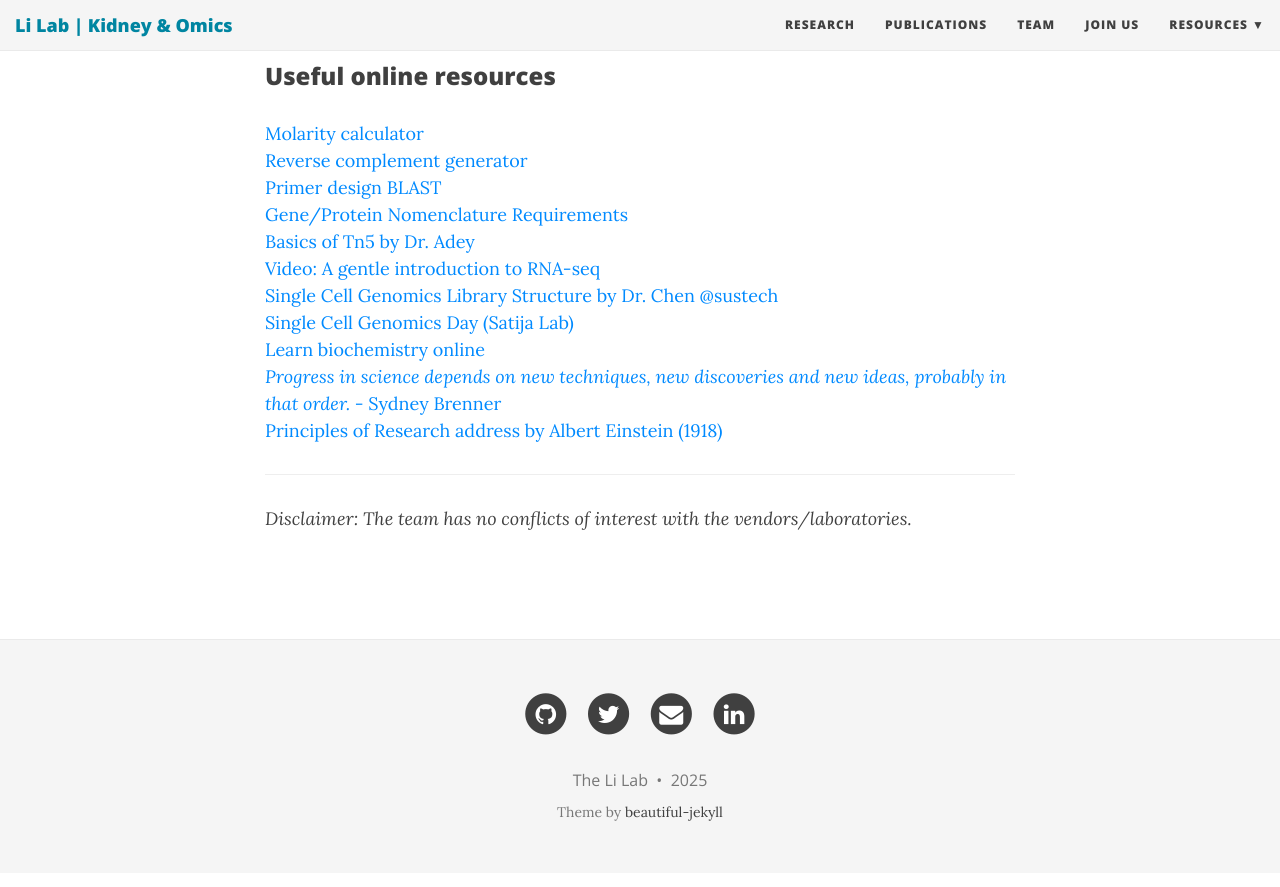
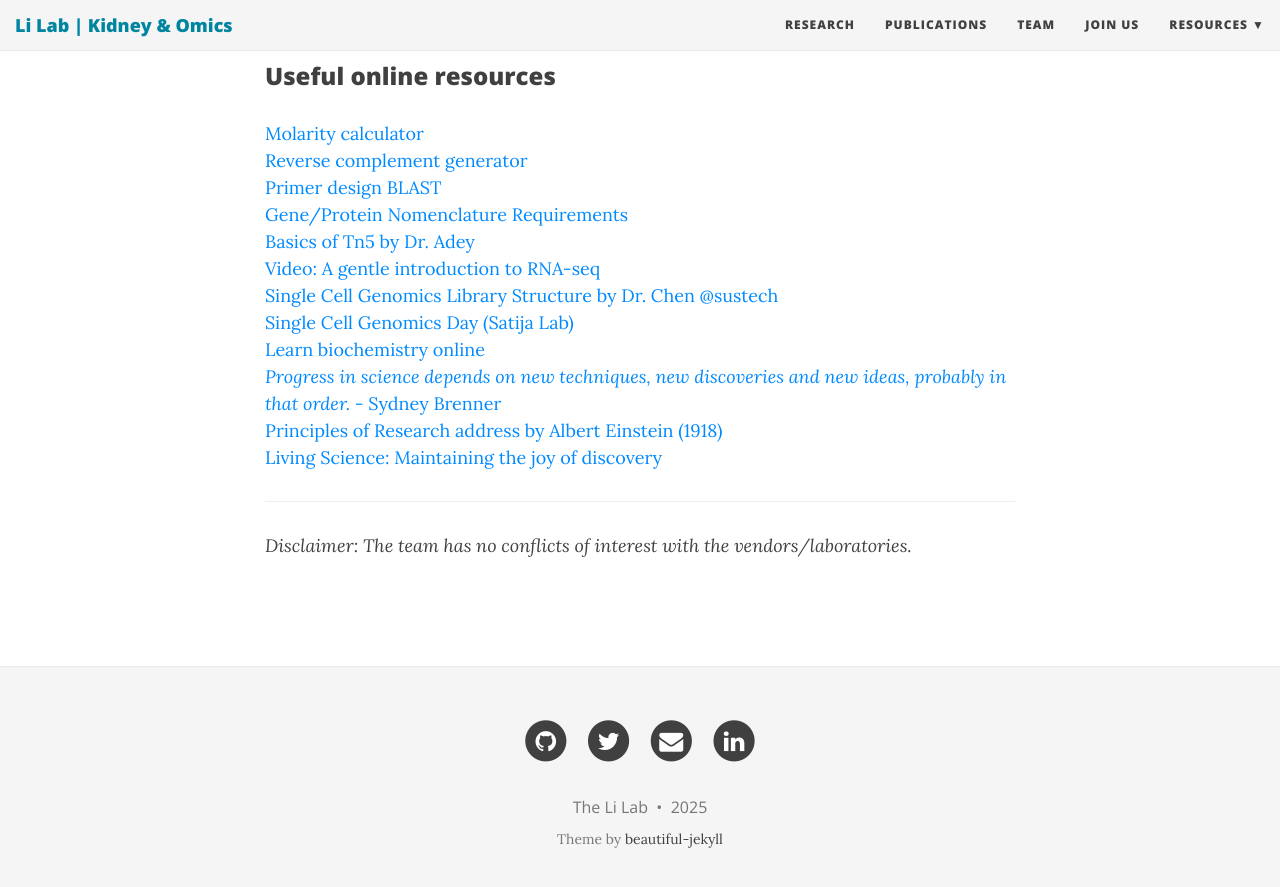
Before and after one commit to TheLiLab/thelilab.github.io, a Jekyll site: the page built from wetlab.md, in a window 1280 px wide and 900 px high, scrolled down 1665 px. Shown: the top 887 px of the window. Built offline with Jekyll 4.4.1, drawn with Linux system fonts in a browser that asks for light colours; nearby versions of some CDN libraries.

Commit message:
Update wetlab.md

```diff
--- a/wetlab.md
+++ b/wetlab.md
@@ -56,6 +56,7 @@ Video illustration of Sequencing by Synthesis (边合成边测序): <a href="htt
 <a href="https://employees.csbsju.edu/hjakubowski/classes/ch331/bcintro/default.html" target="_blank">Learn biochemistry online</a><br>
 <a href="https://www.nature.com/articles/285358a0" target="_blank">_Progress in science depends on new techniques, new discoveries and new ideas, probably in that order._ - Sydney Brenner</a><br>
 <a href="https://www.site.uottawa.ca/~yymao/misc/Einstein_PlanckBirthday.html" target="_blank">Principles of Research address by Albert Einstein (1918)</a><br>
+<a href="https://elifesciences.org/articles/80711" target="_blank">Living Science: Maintaining the joy of discovery</a><br>
 
 <hr>
 _Disclaimer: The team has no conflicts of interest with the vendors/laboratories._<br>
```
